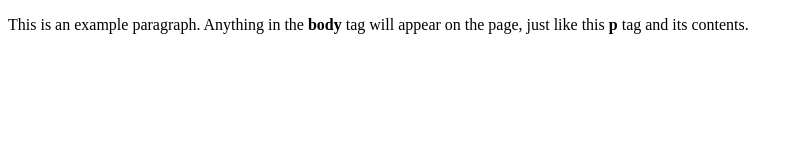
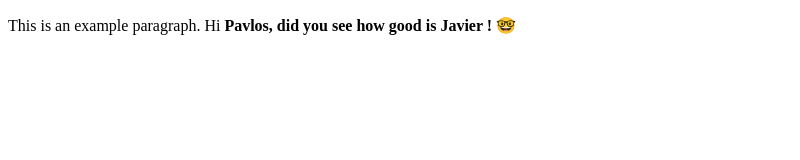
Before and after one commit to Jimachin/cs109, a plain HTML site: page index.html in a window 1280 px wide. Shown: the whole page, without its empty margins (0-800 px from the left). Drawn offline with Linux system fonts and the light colour scheme.

Commit message:
Update Index.html

```diff
--- a/index.html
+++ b/index.html
@@ -4,6 +4,6 @@
     <title>This is the title of the webpage!</title>
   </head>
   <body>
-    <p>This is an example paragraph. Anything in the <strong>body</strong> tag will appear on the page, just like this <strong>p</strong> tag and its contents.</p>
+    <p>This is an example paragraph. Hi <strong>Pavlos, did you see how good is Javier ! 🤓</strong></p>
   </body>
 </html>
```
